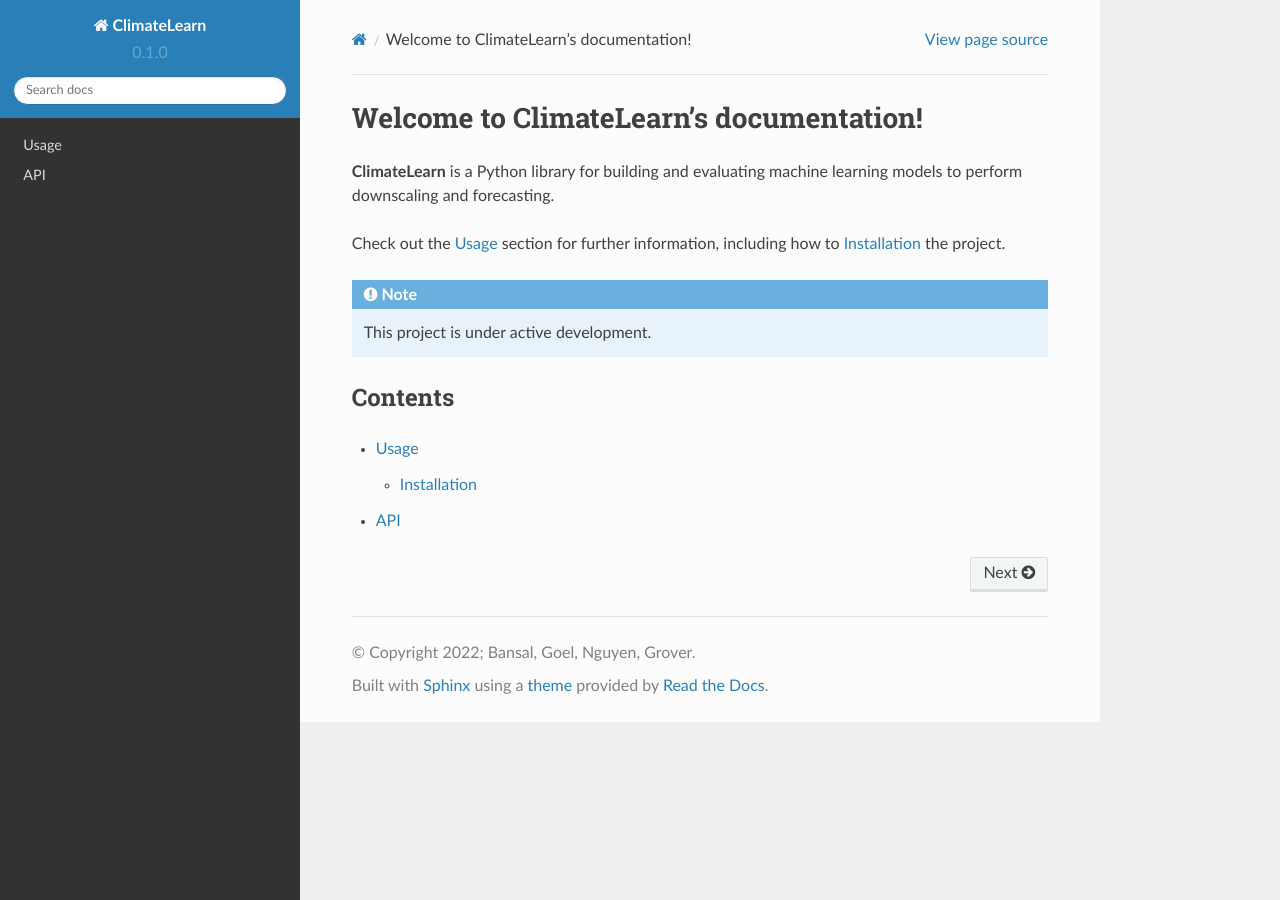
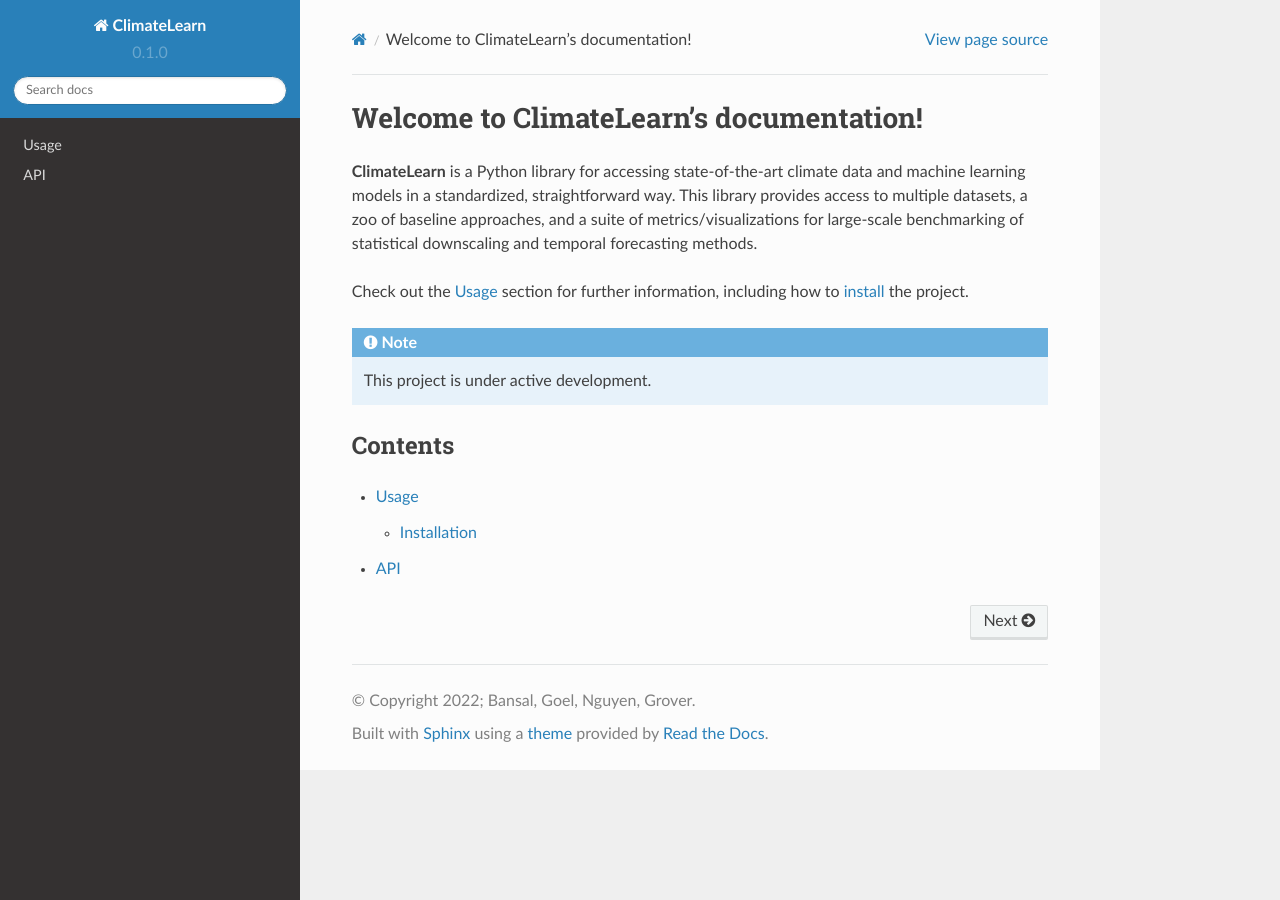
Before and after one commit to aditya-grover/climate-learn, a Sphinx documentation site: the page built from docs/source/index.rst, in a window 1280 px wide. Built offline with Sphinx 7.4.7 and the Read the Docs theme 2.0.0, drawn with Linux system fonts in a browser that asks for light colours.

Commit message:
Builds locally

```diff
--- a/docs/source/conf.py
+++ b/docs/source/conf.py
@@ -1,4 +1,9 @@
 # Configuration file for the Sphinx documentation builder.
+import sphinx_rtd_theme
+
+extensions = [
+    'sphinx_rtd_theme'
+]
 
 # -- Project information
 
--- a/docs/source/index.rst
+++ b/docs/source/index.rst
@@ -1,11 +1,15 @@
 Welcome to ClimateLearn's documentation!
 ===================================
 
-**ClimateLearn** is a Python library for building and evaluating machine
-learning models to perform downscaling and forecasting.
+**ClimateLearn** is a Python library for accessing state-of-the-art climate
+data and machine learning models in a standardized, straightforward way. This
+library provides access to multiple datasets, a zoo of baseline approaches,
+and a suite of metrics/visualizations for large-scale benchmarking of
+statistical downscaling and temporal forecasting methods.
+
 
 Check out the :doc:`usage` section for further information, including how to
-:ref:`installation` the project.
+:ref:`install <installation>` the project.
 
 .. note::
 
--- a/docs/source/usage.rst
+++ b/docs/source/usage.rst
@@ -6,8 +6,8 @@
 Installation
 ------------
 
-To use Lumache, first install it using pip:
+To use ClimateLearn, first install it using pip:
 
 .. code-block:: console
 
-   $ pip install git+https://github.com/tung-nd/climate_learn.git
+   $ pip install git+https://github.com/aditya-grover/climate-learn.git
```
Also changed, not shown: docs-env.yml (added, +9 -0 lines).
